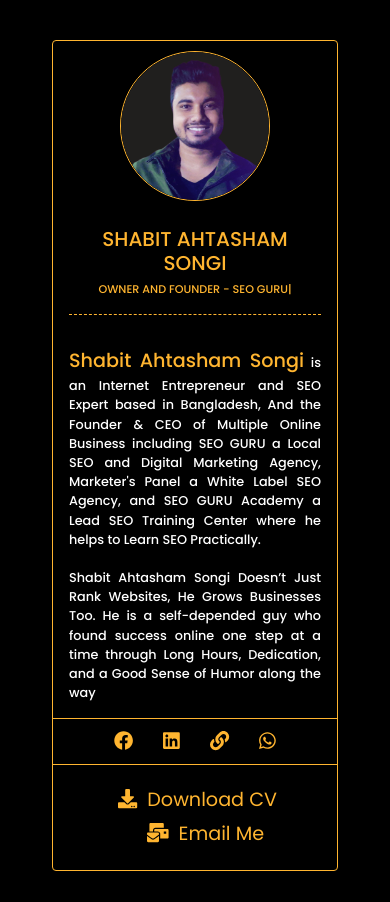
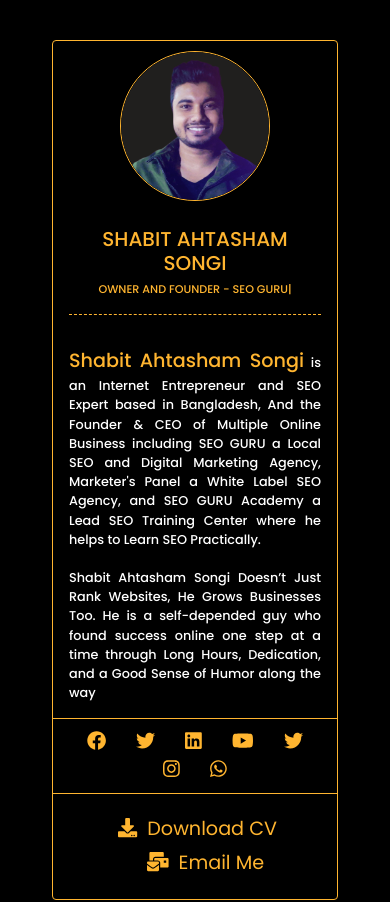
Before and after one commit to armanadd01/SEO-Single-Page-React-App-Sabit-Seo-Expert, a React (Create React App) app: page / in a window 390 px wide. Shown: the top 902 px of the page. Built offline with nearby package versions, Linux system fonts and the light colour scheme.

Commit message:
responsive issues and anchor issues fixing

```diff
--- a/src/App.js
+++ b/src/App.js
@@ -5,14 +5,14 @@
 import { Container, Row, Card, Col, ListGroup, ListGroupItem } from 'react-bootstrap';
 import { FontAwesomeIcon } from '@fortawesome/react-fontawesome';
 import { faCopyright, faDownload, faLink, faMailBulk } from '@fortawesome/free-solid-svg-icons';
-import { faFacebook, faLinkedin, faWhatsapp } from '@fortawesome/free-brands-svg-icons';
+import { faFacebook, faInstagram, faLinkedin, faTwitter, faWhatsapp, faYoutube } from '@fortawesome/free-brands-svg-icons';
 // import crunchbase from './Images/crunchbase-icon.svg'
 function App() {
   return (
     <div className="App">
       <Container>
         <Row>
-          <Col md={6}>
+          <Col xl={6} lg={12} md={12} sm={12}>
             <Card style={{ width: '90%' }} className='Card-design'>
               <Card.Img variant="top" style={{
                 height: '150px',
@@ -20,7 +20,6 @@
                 borderRadius: '50%',
                 border: '1px solid #FFB530',
                 margin: '20px auto !important',
-
               }} src={image} alt="Shabit Ahtasham Songi" />
               <Card.Body>
                 <Card.Title > <h1> Shabit Ahtasham Songi </h1> </Card.Title>
@@ -37,40 +36,64 @@
                     ]}
                     loop={Infinity}
                     wrapper="h6"
-
                   />
                 </Card.Title>
                 <br />
                 <Card.Text>
-                  <a href="https://www.seoguru.com.bd/ahtashamsongi/" target='_blank' className="text-decoration-none">Shabit Ahtasham Songi</a>  is an Internet Entrepreneur and SEO Expert based in Bangladesh, And the Founder & CEO of Multiple Online Business including SEO GURU a Local SEO and Digital Marketing Agency, Marketer's Panel a White Label SEO Agency, and SEO GURU Academy a Lead SEO Training Center where he helps to Learn SEO Practically.
+                  <a href="https://www.seoguru.com.bd/ahtashamsongi/"
+                    rel="noopener noreferrer"
+                    target="_blank"
+                    className="text-decoration-none">Shabit Ahtasham Songi</a>  is an Internet Entrepreneur and SEO Expert based in Bangladesh, And the Founder & CEO of Multiple Online Business including SEO GURU a Local SEO and Digital Marketing Agency, Marketer's Panel a White Label SEO Agency, and SEO GURU Academy a Lead SEO Training Center where he helps to Learn SEO Practically.
                   <br /><br />
                   Shabit Ahtasham Songi Doesn’t Just Rank Websites, He Grows Businesses Too. He is a self-depended guy who found success online one step at a time through Long Hours, Dedication, and a Good Sense of Humor along the way
                 </Card.Text>
               </Card.Body>
               <ListGroup className="list-group-flush">
                 <ListGroupItem>
-                  <a href="https://www.facebook.com/AhtashamSongi"><FontAwesomeIcon icon={faFacebook} /></a>
-                  <a href="https://bd.linkedin.com/in/ahtashamsongi"><FontAwesomeIcon icon={faLinkedin} /></a>
-                  <a href="https://www.crunchbase.com/person/shabit-ahtasham-songi"><FontAwesomeIcon icon={faLink} /></a>
-                  <a href="https://wa.me/+8801703928204"><FontAwesomeIcon icon={faWhatsapp} /></a>
+                  <a href="https://www.facebook.com/AhtashamSongi"
+                      rel="noopener noreferrer"
+                      target="_blank"><FontAwesomeIcon icon={faFacebook} /></a>
+                  <a href="https://twitter.com/ahtashamsongi"
+                      rel="noopener noreferrer"
+                      target="_blank"><FontAwesomeIcon icon={faTwitter} /></a>
+                  <a href="https://bd.linkedin.com/in/ahtashamsongi"
+                      rel="noopener noreferrer"
+                      target="_blank"><FontAwesomeIcon icon={faLinkedin} /></a>
+                  <a href="https://www.youtube.com/channel/UCTxV2V1dsSJM_WzUIoMI3nQ/videos"
+                      rel="noopener noreferrer"
+                      target="_blank"><FontAwesomeIcon icon={faYoutube} /></a>
+                  <a href="https://www.pinterest.com/ahtashamsongi/"
+                      rel="noopener noreferrer"
+                      target="_blank"><FontAwesomeIcon icon={faTwitter} /></a>
+                  <a href="https://www.instagram.com/shabitahtashamsongi/"
+                      rel="noopener noreferrer"
+                      target="_blank"><FontAwesomeIcon icon={faInstagram} /></a>
+                  <a href="https://wa.me/+8801703928204"
+                      rel="noopener noreferrer"
+                      target="_blank"><FontAwesomeIcon icon={faWhatsapp} /></a>
                 </ListGroupItem>
               </ListGroup>
               <Card.Body className='d-md-flex justify-content-center'>
                 <div className="d-md-flex flex-column justify-content-center">
-                <Card.Link href="https://www.shabitahtashamsongi.com/cv/Shabit-Ahtasham-Songi-Work-Resume.pdf" className='custom-block'><FontAwesomeIcon icon={faDownload} /> Download CV</Card.Link>
+                <Card.Link href="https://www.shabitahtashamsongi.com/cv/Shabit-Ahtasham-Songi-Work-Resume.pdf" className='custom-block'
+                      rel="noopener noreferrer"
+                      target="_blank"><FontAwesomeIcon icon={faDownload} /> Download CV</Card.Link>
                 <Card.Link href="mailto:songi.clients@gmail.com" className='custom-block'><FontAwesomeIcon icon={faMailBulk} /> Email Me</Card.Link>
                 </div>
 
               </Card.Body>
             </Card>
           </Col>
-          <Col md={6}>
+          <Col xl={6} lg={12} md={12} sm={12}>
             <div className="main-services">
               <Row>
                 <h3 className='heading-title'>Registered Online Business</h3>
                 <Col md={6} sm={12} className='d-sm-flex justify-content-center'>
                   <div className="Service-Box-One">
-                    <a href="https://www.seoguru.com.bd/" className="text-decoration-none">
+                    <a href="https://www.seoguru.com.bd/"
+                      rel="noopener noreferrer"
+                      target="_blank"
+                      className="text-decoration-none">
                     <div class="serviceBox orange">
                       <h3 class="title"> SEO GURU</h3>
                     </div>
@@ -79,7 +102,10 @@
                 </Col>
                 <Col md={6} sm={12} className='d-sm-flex justify-content-center'>
                   <div className="Service-Box-twos">
-                    <a href="https://training.seoguru.com.bd/" className="text-decoration-none">
+                    <a href="https://training.seoguru.com.bd/"
+                      rel="noopener noreferrer"
+                      target="_blank"
+                      className="text-decoration-none" >
                     <div class="serviceBox orange">
 
                         <h3 class="title">SEO GURU <br /> Academy</h3>
@@ -89,7 +115,10 @@
                 </Col>
                 <Col md={12} sm={12} className='d-sm-flex justify-content-center'>
                   <div className="Service-Box-three">
-                    <a  href="https://marketerspanel.com/" className="text-decoration-none">
+                    <a  href="https://marketerspanel.com/"
+                      rel="noopener noreferrer"
+                      target="_blank"
+                      className="text-decoration-none">
                       <div class="serviceBox orange">
                       <h3 class="title">Marketer's Panel</h3>
                       </div>
@@ -98,7 +127,6 @@
                 </Col>
               </Row>
             </div>
-
           </Col>
         </Row>
       </Container>
```
Also changed, not shown: src/App.css (+14 -8 lines), src/index.css (+5 -8 lines).
